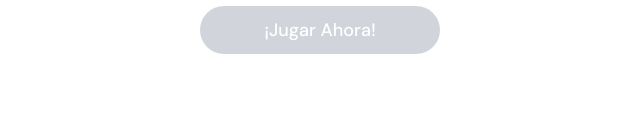
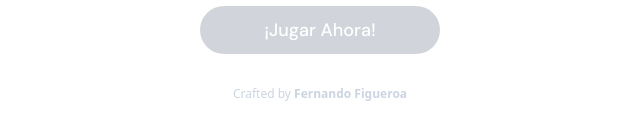
Before and after one commit to ffigueroa/memorygame, a Next.js app: page / in a window 1280 px wide. Shown: the part 226-366 px from the top of the page, without its empty margins (320-960 px from the left). Built offline with nearby package versions, Linux system fonts and the light colour scheme.

Commit message:
fix: remove image in footer

```diff
--- a/src/components/Footer/Footer.jsx
+++ b/src/components/Footer/Footer.jsx
@@ -1,10 +1,8 @@
-import Image from 'next/image';
 import styles from './Footer.module.scss';
 
 export default function Footer() {
   return (
     <footer className={styles.footer}>
-      <Image src="/images/modyo.svg" width={100} height={100} alt="Modyo" />
       <p className={styles.text}>
         Crafted by <span className={styles.bold}>Fernando Figueroa</span>
       </p>
--- a/src/components/Layout.jsx
+++ b/src/components/Layout.jsx
@@ -39,7 +39,7 @@ export default function Layout({ children }) {
 
       <div className={`${dm.className} subpixel-antialiased`}>{children}</div>
 
-      {/* <Footer /> */}
+      <Footer />
     </>
   );
 }
```
